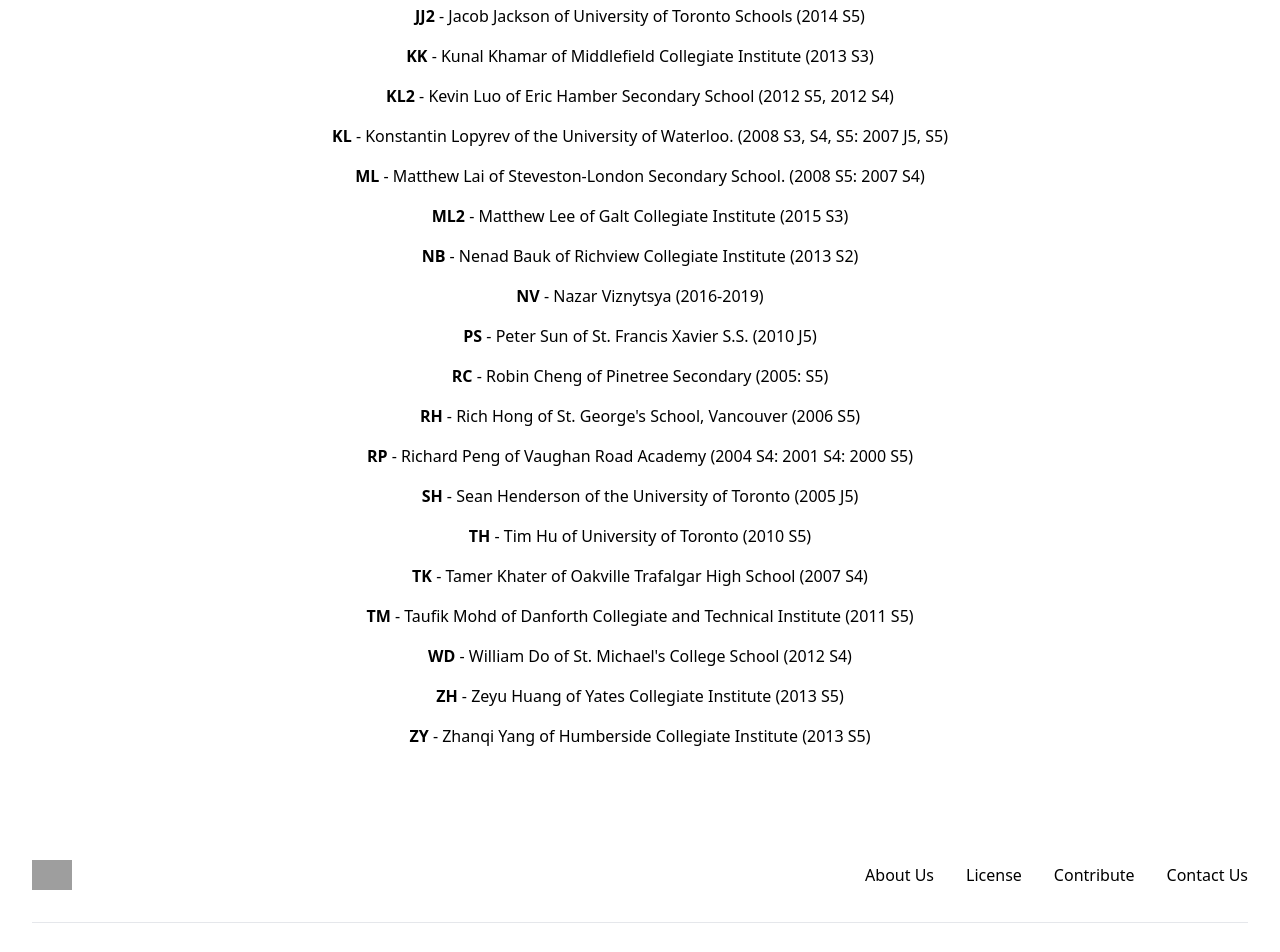
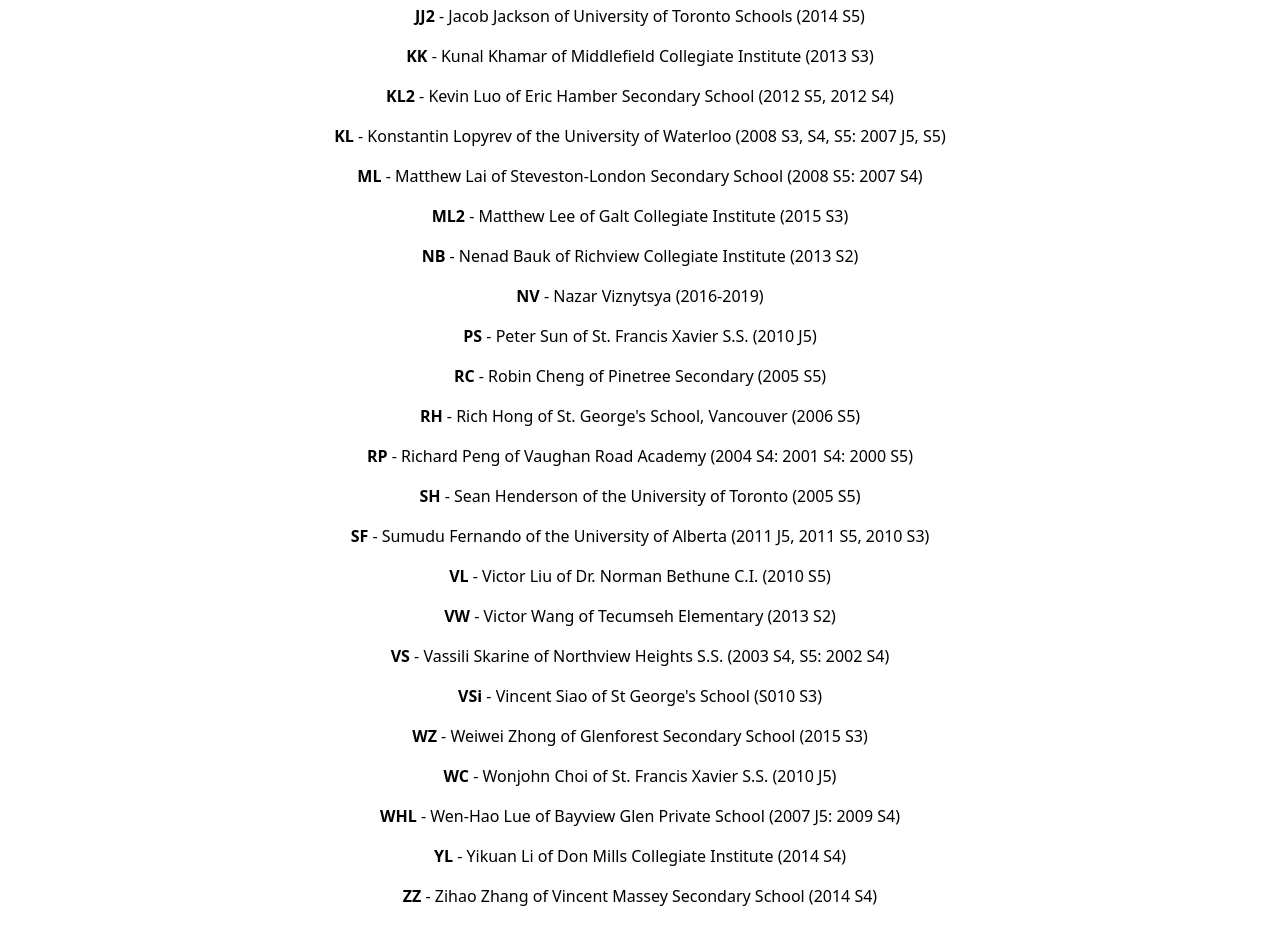
Before and after one commit to Tankman61/CCCSolutions, a React (Vite) app in the folder frontend-react/mmhs-website/: page /about in a window 1280 px wide. Shown: the part 2480-3432 px from the top of the page. Built offline with nearby package versions, Linux system fonts and the light colour scheme; grey boxes are pictures that could not be loaded.

Commit message:
fixed names to contributors

```diff
--- a/frontend-react/mmhs-website/src/pages/about.jsx
+++ b/frontend-react/mmhs-website/src/pages/about.jsx
@@ -76,14 +76,16 @@
         <div className="max-w-6xl mx-auto">
           <h2 className="text-4xl font-bold text-center mb-16">Contributors</h2>
           <p className="text-lg text-center mb-10">
-            We are grateful for the contributions of the following individuals who have helped build and maintain this platform:
+            We are grateful for the contributions of the following individuals who have helped contribute solutions to this website
           </p>
           <ul className="text-center space-y-4">
-            <li><strong>AJ</strong> - Amlesh Jayakumar of Waterloo Collegiate Institute (2008 S5: 2009 S4, S5: 2012 S4, 2014 S4)</li>
+            <li><strong>AJ</strong> - Amlesh Jayakumar of Waterloo Collegiate Institute (2008 S5: 2009 S4, S5: 2012 S4,
+              2014 S4)
+            </li>
             <li><strong>AL</strong> - Anton Likhtarov of Burnaby North S.S. (2005 S5)</li>
             <li><strong>AS</strong> - Ahmed Sabie of Glenforest Secondary School (2000 J5/S3, 1996 P5)</li>
             <li><strong>AT</strong> - Alex Tung of Hong Kong (2014 S4)</li>
-            <li><strong>AV</strong> - Aaron Voelker of Bell High School. (2007 S3: 2000 S4: 1999 P5)</li>
+            <li><strong>AV</strong> - Aaron Voelker of Bell High School (2007 S3: 2000 S4: 1999 P5)</li>
             <li><strong>BB</strong> - Brian Bi of Woburn Collegiate Institute (2009 S5)</li>
             <li><strong>CL</strong> - Calvin Liu of Glenforest Secondary School (2003 S4: 2014 S4, 2015 S4)</li>
             <li><strong>DC</strong> - Daniel Cressman of Westdale Secondary School (2011 J5: 2012 S1: 2012 S4)</li>
@@ -97,22 +99,27 @@
             <li><strong>JJ2</strong> - Jacob Jackson of University of Toronto Schools (2014 S5)</li>
             <li><strong>KK</strong> - Kunal Khamar of Middlefield Collegiate Institute (2013 S3)</li>
             <li><strong>KL2</strong> - Kevin Luo of Eric Hamber Secondary School (2012 S5, 2012 S4)</li>
-            <li><strong>KL</strong> - Konstantin Lopyrev of the University of Waterloo. (2008 S3, S4, S5: 2007 J5, S5)</li>
-            <li><strong>ML</strong> - Matthew Lai of Steveston-London Secondary School. (2008 S5: 2007 S4)</li>
+            <li><strong>KL</strong> - Konstantin Lopyrev of the University of Waterloo (2008 S3, S4, S5: 2007 J5, S5)
+            </li>
+            <li><strong>ML</strong> - Matthew Lai of Steveston-London Secondary School (2008 S5: 2007 S4)</li>
             <li><strong>ML2</strong> - Matthew Lee of Galt Collegiate Institute (2015 S3)</li>
             <li><strong>NB</strong> - Nenad Bauk of Richview Collegiate Institute (2013 S2)</li>
             <li><strong>NV</strong> - Nazar Viznytsya (2016-2019)</li>
             <li><strong>PS</strong> - Peter Sun of St. Francis Xavier S.S. (2010 J5)</li>
-            <li><strong>RC</strong> - Robin Cheng of Pinetree Secondary (2005: S5)</li>
+            <li><strong>RC</strong> - Robin Cheng of Pinetree Secondary (2005 S5)</li>
             <li><strong>RH</strong> - Rich Hong of St. George's School, Vancouver (2006 S5)</li>
             <li><strong>RP</strong> - Richard Peng of Vaughan Road Academy (2004 S4: 2001 S4: 2000 S5)</li>
-            <li><strong>SH</strong> - Sean Henderson of the University of Toronto (2005 J5)</li>
-            <li><strong>TH</strong> - Tim Hu of University of Toronto (2010 S5)</li>
-            <li><strong>TK</strong> - Tamer Khater of Oakville Trafalgar High School (2007 S4)</li>
-            <li><strong>TM</strong> - Taufik Mohd of Danforth Collegiate and Technical Institute (2011 S5)</li>
-            <li><strong>WD</strong> - William Do of St. Michael's College School (2012 S4)</li>
-            <li><strong>ZH</strong> - Zeyu Huang of Yates Collegiate Institute (2013 S5)</li>
-            <li><strong>ZY</strong> - Zhanqi Yang of Humberside Collegiate Institute (2013 S5)</li>
+            <li><strong>SH</strong> - Sean Henderson of the University of Toronto (2005 S5)</li>
+            <li><strong>SF</strong> - Sumudu Fernando of the University of Alberta (2011 J5, 2011 S5, 2010 S3)</li>
+            <li><strong>VL</strong> - Victor Liu of Dr. Norman Bethune C.I. (2010 S5)</li>
+            <li><strong>VW</strong> - Victor Wang of Tecumseh Elementary (2013 S2)</li>
+            <li><strong>VS</strong> - Vassili Skarine of Northview Heights S.S. (2003 S4, S5: 2002 S4)</li>
+            <li><strong>VSi</strong> - Vincent Siao of St George's School (S010 S3)</li>
+            <li><strong>WZ</strong> - Weiwei Zhong of Glenforest Secondary School (2015 S3)</li>
+            <li><strong>WC</strong> - Wonjohn Choi of St. Francis Xavier S.S. (2010 J5)</li>
+            <li><strong>WHL</strong> - Wen-Hao Lue of Bayview Glen Private School (2007 J5: 2009 S4)</li>
+            <li><strong>YL</strong> - Yikuan Li of Don Mills Collegiate Institute (2014 S4)</li>
+            <li><strong>ZZ</strong> - Zihao Zhang of Vincent Massey Secondary School (2014 S4)</li>
             {/* Add more contributors as needed */}
           </ul>
         </div>
```
